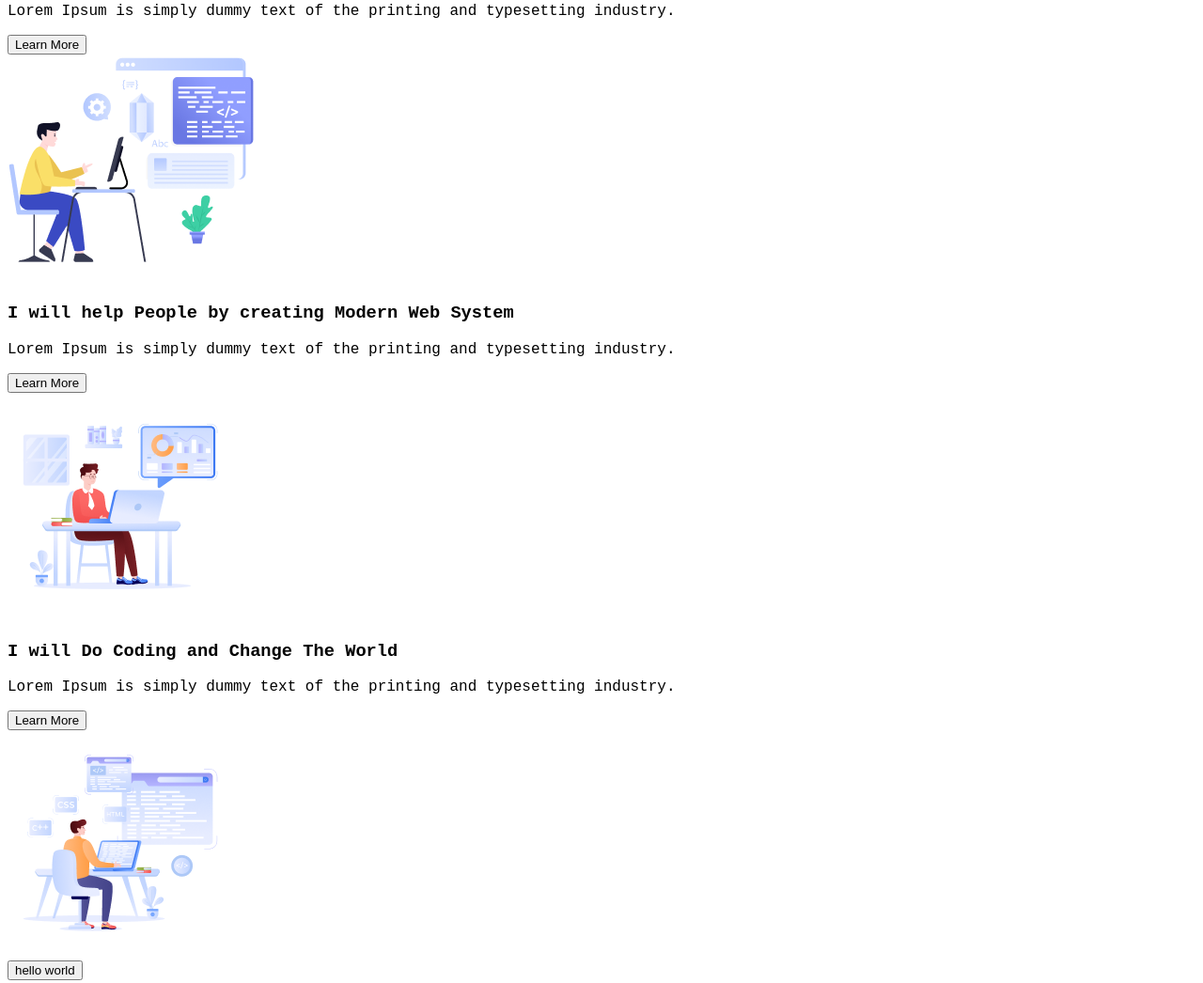
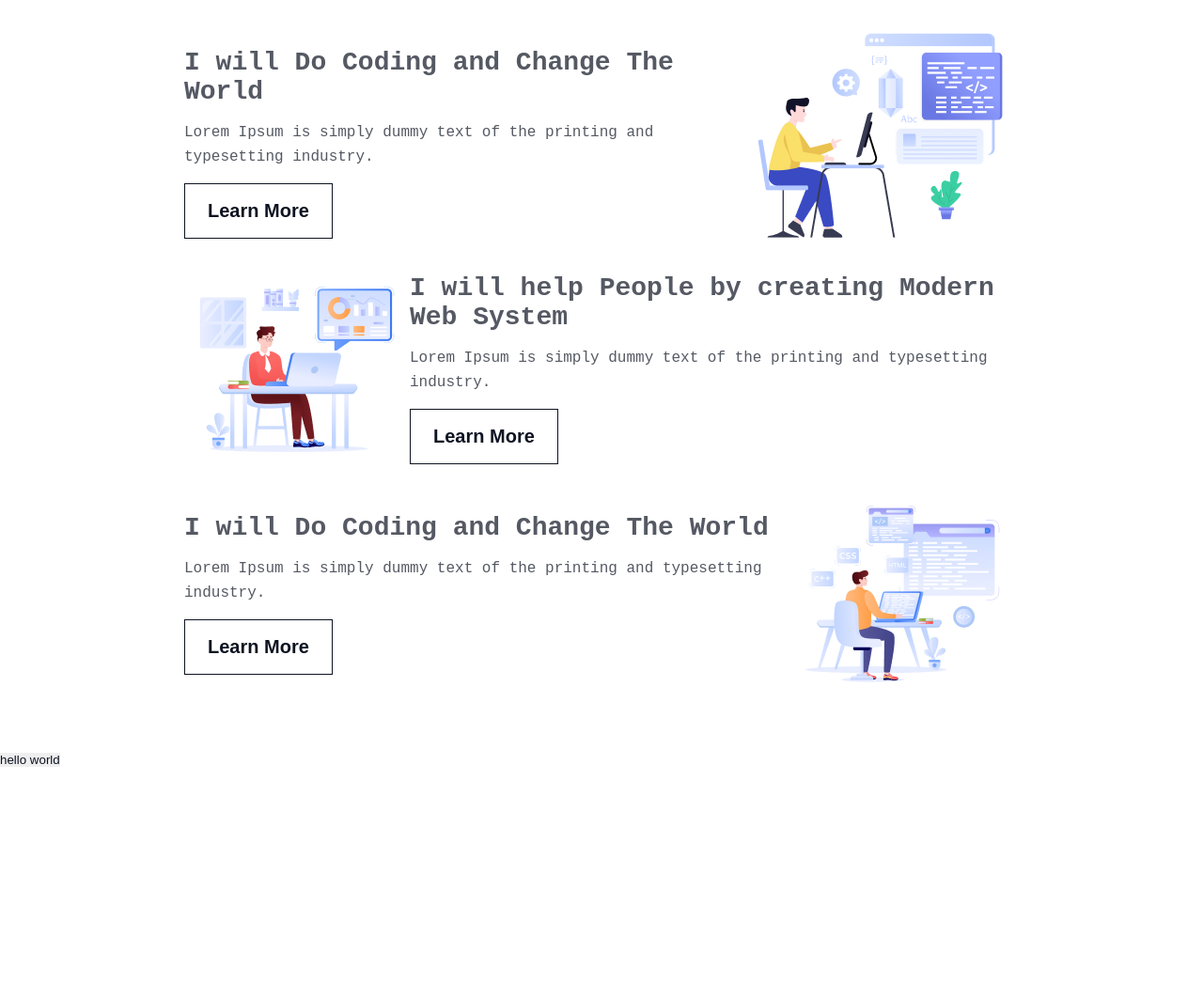
Before and after one commit to ratul0407/hero-assignment-1, a plain HTML site: page index.html in a window 1280 px wide. Shown: the part 978-2024 px from the top of the page at 94% size. After the commit the page ends 1796 px from the top, so only its background shows below. Drawn offline with Linux system fonts and the light colour scheme; a web font is replaced by a local one.

Commit message:
completed why development section

```diff
--- a/css/styles.css
+++ b/css/styles.css
@@ -1,19 +1,40 @@
-/* * {
+/* removing website basic styles */
+
+* {
     padding: 0;
     margin: 0;
     border: none;
     text-decoration: none;
     box-sizing: border-box;
     color: rgb(13, 19, 33);
-} */
+}
+
+
+/* shared styles */
 .primary-color {
     color: #0D1321;
+}
+
+.btn-hover:hover {
+    background-color: rgb(13, 19, 33);
+    color: white;
+    transition: all 0.3s;
+}
+p {
+    font-size: 16px;
+    color: rgb(13, 19, 33);
+    letter-spacing: 0;
+    line-height: 26px;
+    font-weight: 400;
+    opacity: 0.7;
 }
 .name {
     font-size: 28px;
     color: #0D1321;
     font-weight: 800;
 }
+
+/* navbar styles */
 nav ul {
     display: flex;
     justify-content: space-between;
@@ -25,13 +46,10 @@ nav ul li{
     list-style: none;
 
 }
+nav ul li a  {
+    text-decoration: none;
+}
 
-/* nav ul li a {
-    box-sizing: border-box;
-border: 1px solid rgb(13, 19, 33);
-border-radius: 8px;
-opacity: 0.8;
-} */
 .btn {
     padding: 17px 24px 17px 24px;
 
@@ -40,7 +58,9 @@ opacity: 0.8;
     line-height: 23px;
     letter-spacing: 0%;
     text-align: center;
-    /* background-color: white; */
+    background-color: white;
+    cursor: pointer;
+    border: 1px solid rgb(13, 19, 33);
 
 
 }
@@ -85,11 +105,51 @@ background-color: white;
     text-align: center;
     letter-spacing: 0%;
 }
+
 .banner-description {
-    font-size: 16px;
+    margin-inline: 24px;
+    text-align: center;
 }
 
 /* main */
 main {
-    margin-top:74px;
+    margin: 74px 152px  0 148px;
+
 }
+
+.hero-container > div {
+    margin: 48px;
+    text-align: center;
+}
+
+.hero-title {
+    font-size: 32px;
+    font-weight: 800;
+    margin-bottom: 24px;
+}
+.flex-group{
+    display: flex;
+    flex-direction: column;
+    gap: 80px;
+}
+.flex {
+    display: flex;
+    align-items: center;
+}
+
+.flex-row-reverse {
+    flex-direction: row-reverse;
+}
+
+.flex-container {
+    text-align: left;
+    display: flex;
+    flex-direction: column;
+    gap: 15px;
+    justify-content: start;
+    align-items: start ;
+}
+.flex-container-title {
+    font-size: 28px;
+    color: rgba(13, 19, 33, 0.7);
+}
--- a/index.html
+++ b/index.html
@@ -21,7 +21,7 @@
             <div class="banner-container">
                 <img src="img/Group.png" alt="">
                 <h1 class="banner-title">"In the near future, I hope to become a Developer."</h1>
-                <p class="banner-description">Lorem Ipsum is simply dummy text of the printing and typesetting industry. Lorem Ipsum has been the industry's standard dummy text.</p>
+                <p class="banner-description">I have started my journey of mastering the skills required to become a developer. And I believe if I continue the work and have believe in my self I will succeed.</p>
                 <button class="btn btn-dark">Contact with me</button>
             </div>
 
@@ -35,28 +35,28 @@
                     <p class="hero-description">Lorem Ipsum is simply dummy text of the printing and typesetting industry. Lorem Ipsum has been the industry's standard dummy text.</p>
                 </div>
 
-                <div class="flex-container">
-                    <div>
-                        <div>
-                            <h3>I will Do Coding and Change The World</h3>
-                            <p>Lorem Ipsum is simply dummy text of the printing and typesetting industry.</p>
-                            <button>Learn More</button>
+                <div >
+                    <div class="flex">
+                        <div class="flex-container">
+                            <h3 class="flex-container-title">I will Do Coding and Change The World</h3>
+                            <p class="flex-container-description">Lorem Ipsum is simply dummy text of the printing and typesetting industry.</p>
+                            <button class="btn btn-hover">Learn More</button>
                         </div>
                        <img src="img/Layer_1.png" alt="">
                     </div>
-                    <div>
-                        <div>
-                            <h3>I will help People by creating Modern Web System</h3>
-                            <p>Lorem Ipsum is simply dummy text of the printing and typesetting industry.</p>
-                            <button>Learn More</button>
+                    <div class="flex flex-row-reverse">
+                        <div class="flex-container">
+                            <h3 class="flex-container-title">I will help People by creating Modern Web System</h3>
+                            <p class="flex-container-description">Lorem Ipsum is simply dummy text of the printing and typesetting industry.</p>
+                            <button class="btn btn-hover">Learn More</button>
                         </div>
                        <img src="img/Group 3.png" alt="">
                     </div>
-                    <div>
-                        <div>
-                            <h3>I will Do Coding and Change The World</h3>
-                            <p>Lorem Ipsum is simply dummy text of the printing and typesetting industry.</p>
-                            <button>Learn More</button>
+                    <div class="flex">
+                        <div class="flex-container">
+                            <h3 class="flex-container-title">I will Do Coding and Change The World</h3>
+                            <p class="flex-container-description">Lorem Ipsum is simply dummy text of the printing and typesetting industry.</p>
+                            <button class="btn btn-hover">Learn More</button>
                         </div>
                        <img src="img/Group 4.png" alt="">
                     </div>
```
